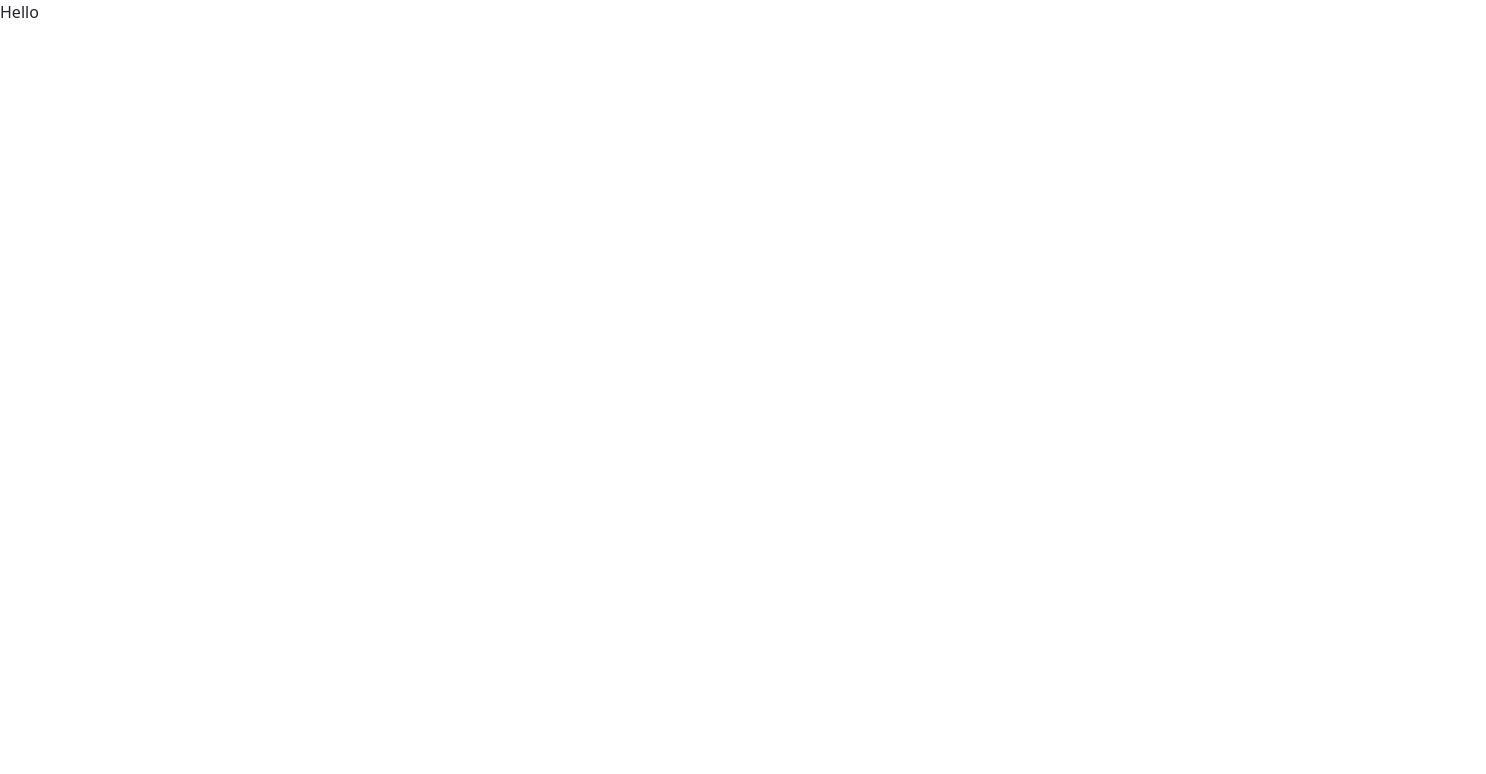
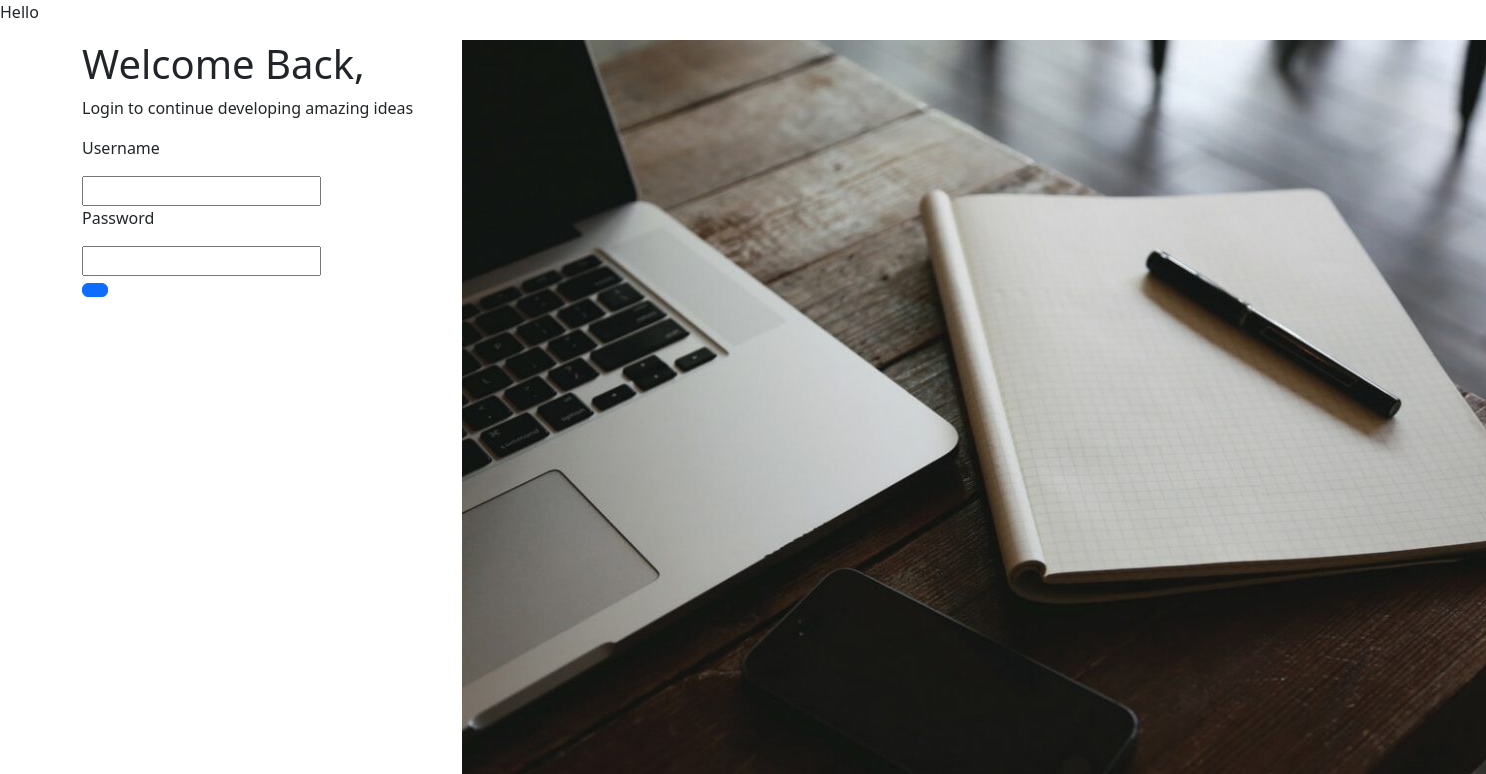
Before and after one commit to nauticuff/TaskTrackerSprint, a React (Create React App) app: page / in a window 1280 px wide. Before the commit this address had no page. Shown: the top 774 px of the page, 1486 px wide, since content can reach past the window. Built offline with nearby package versions, Linux system fonts and the light colour scheme.

Commit message:
Finished setting up paths

```diff
--- a/src/App.tsx
+++ b/src/App.tsx
@@ -9,7 +9,10 @@ function App() {
       <p>Hello</p>
       <BrowserRouter>
         <Routes>
-          <Route path='/Login' element={<Login />} />
+          <Route path='/' element={<Login />} />
+          {/* <Route path='/CreateAccount' element={<CreateAccount />} />
+          <Route path='Dashboard' element={<Dashboard />} />
+          <Route path='Account' element={<Account />} /> */}
         </Routes>
       </BrowserRouter>
     </>
```
